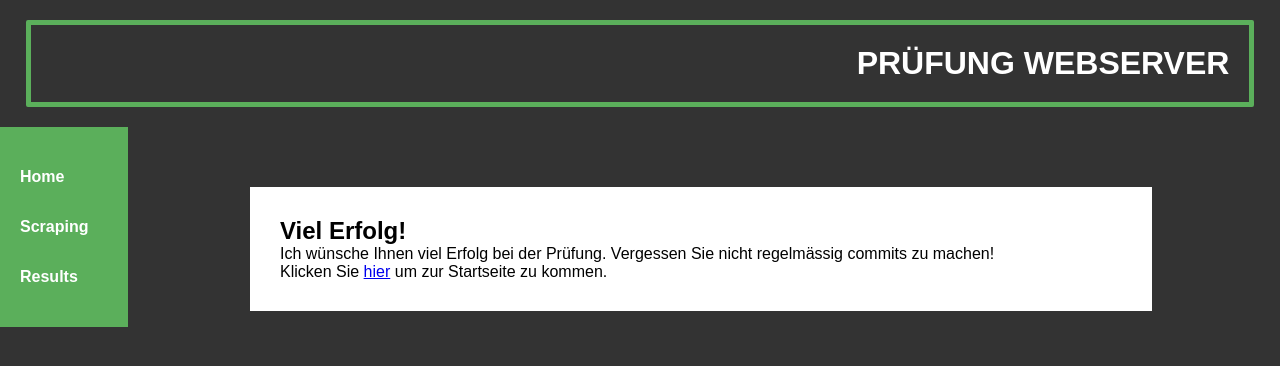
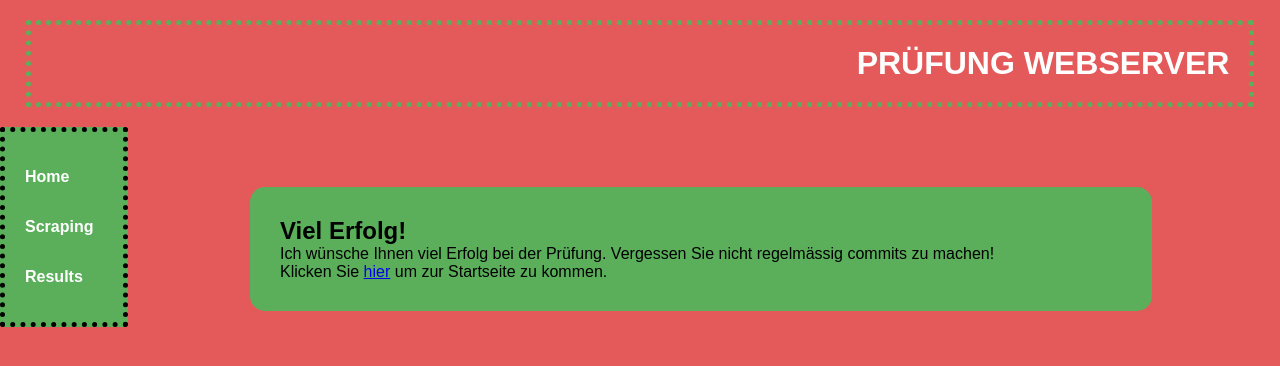
Before and after one commit to cedricgeissmann/nachpruefung-webserver-1mz, a Flask app: page / in a window 1280 px wide. Shown: the top 366 px of the page. Run offline with Flask 2, Linux system fonts and the light colour scheme.

Commit message:
Aufgabe 6 fertig

```diff
--- a/static/main.css
+++ b/static/main.css
@@ -6,7 +6,7 @@
 }
 
 body {
-    background: #333333;
+    background: #e45959;
 }
 
 .navbar {
@@ -19,6 +19,10 @@ body {
     background-color: rgb(91, 175, 91);
     margin-top: 20px;
     padding-left: 20px;
+    border-width: 5px;
+    border-style: dotted;
+    border-color: black;
+    border-radius: 2px;
 }
 .nav-item {
     list-style: none;
@@ -38,7 +42,7 @@ h1 {
     margin-right: 2%;
     padding: 20px;
     border-width: 5px;
-    border-style: solid;
+    border-style: dotted;
     border-color: rgb(91, 175, 91);
     border-radius: 2px;
 }
@@ -47,8 +51,9 @@ h1 {
     margin-left: 250px;
     margin-top: -140px;
     margin-right: 10%;
-    background-color: white;
+    background-color: rgb(91, 175, 91);
     padding: 30px;
+    border-radius: 15px;
 }
 
 /* Implementieren Sie Ihre Änderungen hier. Lassen Sie den Code oben so wie er
```
